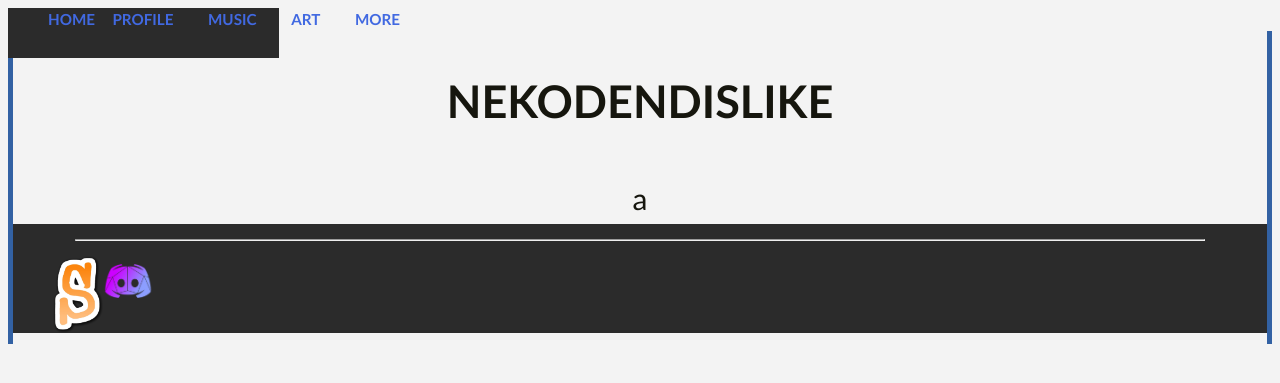
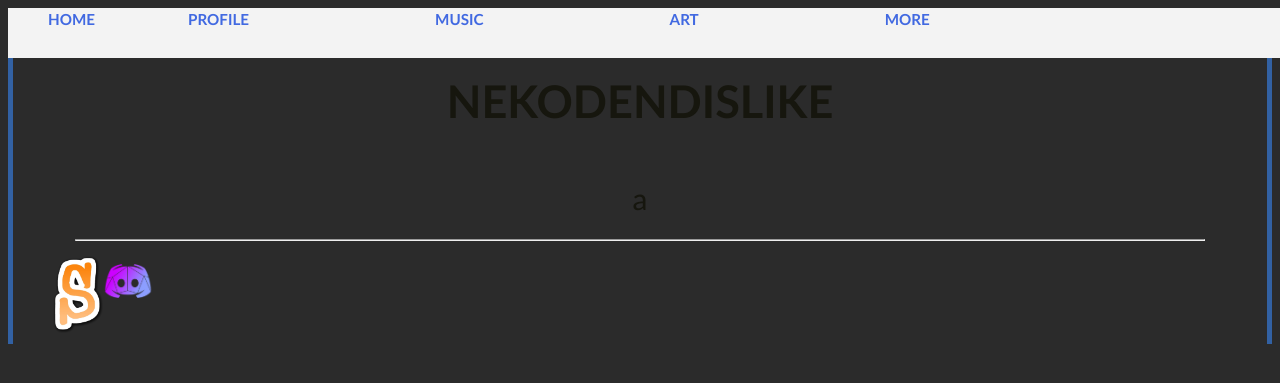
Before and after one commit to nekodendislike/nekodendislike.github.io, a Jekyll site: the page built from index.md, in a window 1280 px wide. Shown: the top 383 px of the page. Built offline with Jekyll 4.4.1, drawn with Linux system fonts in a browser that asks for light colours.

Commit message:
update style

```diff
--- a/assets/css/style.css
+++ b/assets/css/style.css
@@ -3,7 +3,7 @@
   src: url('./assets/fonts/YokosukaBlock-Regular.otf') format('opentype');
 }
 body {
-  background-color: #f3f3f3; /*ページ全体の背景色*/
+  background-color: #2b2b2b; /*ページ全体の背景色*/
   color: #16160e; /* 文字の色　*/
   transition: .5s;
   font-size:95%;		/* フォントサイズを95%にする */
@@ -68,11 +68,11 @@
 メインメニュー
 ============================================*/
 header {
-  width: auto;
+  width: 100%;
   height: 50px; /* 高さを50pxに指定 */
   display: inline-block;
-  background-color: #2b2b2b; /*ページ全体の背景色*/
-  padding: 0; /* ヘッダーに上下左右それぞれ余白を指定 */
+  background-color: #f3f3f3; /*ページ全体の背景色*/
+  /* ヘッダーに上下左右それぞれ余白を指定 */
   box-sizing: border-box; /* padding分を含んで幅を100%にするため */
   position:fixed;
 }
```
